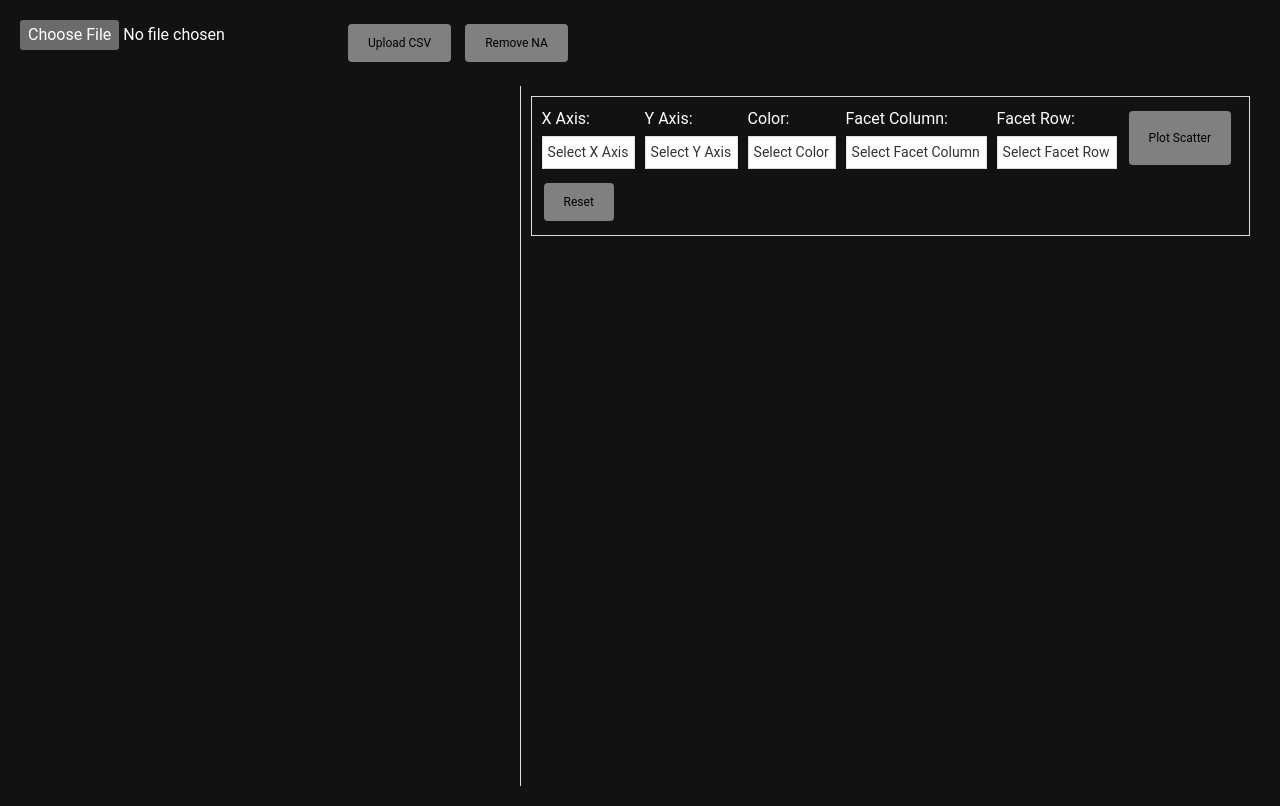
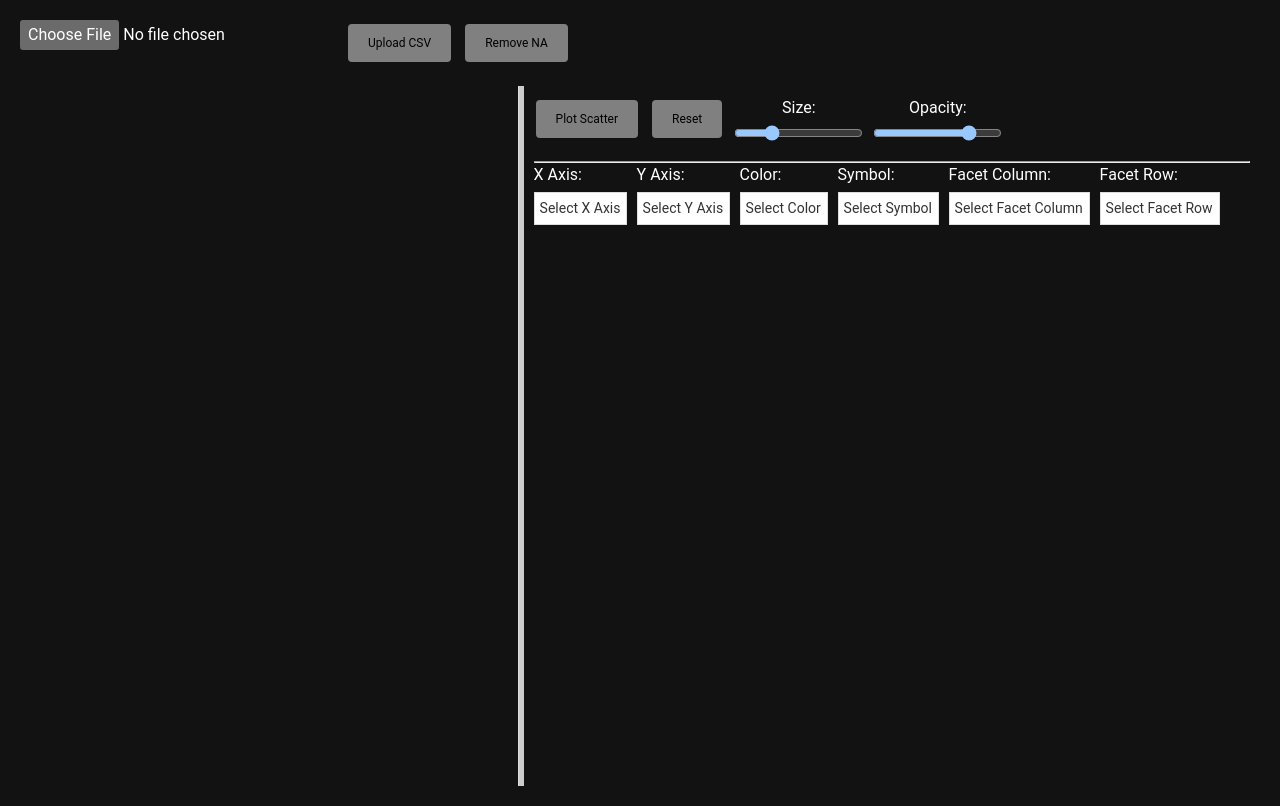
Before and after one commit to ks6pita/plot-ex, a Vue app in the folder frontend/: page / in a window 1280 px wide. Built offline with nearby package versions, Linux system fonts and the light colour scheme.

Commit message:
plot app3

```diff
--- a/frontend/src/App.vue
+++ b/frontend/src/App.vue
@@ -1,6 +1,6 @@
 <script setup lang="ts">
 import axios from "axios";
-import { ref, reactive, computed } from "vue";
+import { ref, reactive, computed, onMounted } from "vue";
 import Plotly from "plotly.js-dist-min";
 
 // APIエンドポイントの設定
@@ -36,7 +36,10 @@ const plotSettings = reactive({
   y: '',
   color: '',
   facet_col: '',
-  facet_row: ''
+  facet_row: '',
+  symbol: '',
+  size: 6,
+  opacity: 0.8
 });
 
 // プロット用のref
@@ -87,7 +90,11 @@ const handlePlot = async () => {
   }
   try {
     error.value = null; // エラーメッセージをクリア
-    const response = await axios.post(endpoint + "/plot_scatter", plotSettings); // プロット設定をサーバーに送信
+    const response = await axios.post(endpoint + "/plot_scatter", {
+      ...plotSettings,
+      size: Number(plotSettings.size),
+      opacity: Number(plotSettings.opacity)
+    }); // プロット設定をサーバーに送信
     const plotData = JSON.parse(response.data);
     Plotly.newPlot(plotRef.value, plotData.data, plotData.layout);
   } catch (error) {
@@ -103,6 +110,9 @@ const resetPlotSettings = () => {
   plotSettings.color = '';
   plotSettings.facet_col = '';
   plotSettings.facet_row = '';
+  plotSettings.symbol = '';
+  plotSettings.size = 6;
+  plotSettings.opacity = 0.8;
 };
 
 // テーブルの状態を更新する関数
@@ -135,6 +145,34 @@ const dropdownStyle = (selected: string) => {
   return selected ? { backgroundColor: 'lightblue' } : {};
 };
 
+// リサイズイベントを設定する関数
+onMounted(() => {
+  const divider = document.querySelector('.resizable-divider');
+  const leftView = document.querySelector('.left-view');
+  const rightView = document.querySelector('.right-view');
+
+  let isResizing = false;
+
+  const mouseMoveHandler = (e) => {
+    if (!isResizing) return;
+
+    const offsetRight = document.body.offsetWidth - (e.clientX - document.body.offsetLeft);
+    leftView.style.flex = `0 0 ${e.clientX - document.body.offsetLeft}px`;
+    rightView.style.flex = `0 0 ${offsetRight}px`;
+  };
+
+  const mouseUpHandler = () => {
+    isResizing = false;
+    document.removeEventListener('mousemove', mouseMoveHandler);
+    document.removeEventListener('mouseup', mouseUpHandler);
+  };
+
+  divider.addEventListener('mousedown', (e) => {
+    isResizing = true;
+    document.addEventListener('mousemove', mouseMoveHandler);
+    document.addEventListener('mouseup', mouseUpHandler);
+  });
+});
 </script>
 
 <template>
@@ -156,7 +194,7 @@ const dropdownStyle = (selected: string) => {
       <div class="left-view">
         <!-- オリジナルデータテーブルの情報表示 -->
         <div v-if="tableState.data.length > 0 && tableState.headers.length > 0" class="table-info">
-          <p>Original Data - Columns: {{ tableState.headers.length }}, Rows: {{ tableState.data.length }}</p>
+          <p>Columns: {{ tableState.headers.length }}, Rows: {{ tableState.data.length }}</p>
         </div>
 
         <!-- オリジナルデータテーブルの表示 -->
@@ -180,18 +218,24 @@ const dropdownStyle = (selected: string) => {
         </div>
 
         <!-- describedテーブルの表示 -->
-        <div style="margin-top: 30px;" v-if="tableState.dataDescribed.length > 0 && tableState.headersDescribed.length > 0">
+        <div style="margin-top: 30px;" v-if="tableState.dataDescribed.length > 0 && tableState.headersDescribed.length > 0" class="table-container">
           <table>
             <thead>
               <tr>
-                <th v-for="header in tableState.headersDescribed" :key="header">
+                <th class="sticky-column">
+                  <div class="header-cell">ColumnName</div>
+                </th>
+                <th v-for="header in tableState.headersDescribed.slice(1)" :key="header">
                   <div class="header-cell">{{ header }}</div>
                 </th>
               </tr>
             </thead>
             <tbody>
               <tr v-for="(row, rowIndex) in tableState.dataDescribed" :key="rowIndex">
-                <td v-for="header in tableState.headersDescribed" :key="header">
+                <td class="sticky-column">
+                  {{ row['ColumnName'] }}
+                </td>
+                <td v-for="header in tableState.headersDescribed.slice(1)" :key="header">
                   {{ row[header] === null ? '-' : row[header] }}
                 </td>
               </tr>
@@ -200,8 +244,23 @@ const dropdownStyle = (selected: string) => {
         </div>
       </div>
 
+      <div class="resizable-divider"></div> <!-- 追加 -->
+
       <div class="right-view">
         <!-- 散布図プロットの設定 -->
+        <div class="plot-controls">
+          <button type="button" @click="handlePlot">Plot Scatter</button>
+          <button type="button" @click="resetPlotSettings">Reset</button>
+          <label>
+            Size:
+            <input type="range" v-model="plotSettings.size" min="1" max="20" step="1">
+          </label>
+          <label>
+            Opacity:
+            <input type="range" v-model="plotSettings.opacity" min="0.1" max="1" step="0.1">
+          </label>
+        </div>
+        <hr>
         <div class="plot-settings">
           <label>
             X Axis:
@@ -225,6 +284,13 @@ const dropdownStyle = (selected: string) => {
             </select>
           </label>
           <label>
+            Symbol:
+            <select v-model="plotSettings.symbol" :style="dropdownStyle(plotSettings.symbol)">
+              <option value="">Select Symbol</option>
+              <option v-for="header in getNonNumericColumns" :key="header" :value="header">{{ header }}</option>
+            </select>
+          </label>
+          <label>
             Facet Column:
             <select v-model="plotSettings.facet_col" :style="dropdownStyle(plotSettings.facet_col)">
               <option value="">Select Facet Column</option>
@@ -238,8 +304,6 @@ const dropdownStyle = (selected: string) => {
               <option v-for="header in getNonNumericColumns" :key="header" :value="header">{{ header }}</option>
             </select>
           </label>
-          <button type="button" @click="handlePlot">Plot Scatter</button>
-          <button type="button" @click="resetPlotSettings">Reset</button>
         </div>
 
         <!-- プロットエリア -->
@@ -332,12 +396,9 @@ tr:nth-child(even) {
 
 /* プロット設定のスタイル */
 .plot-settings {
-  margin-bottom: 20px;
   display: flex;
   flex-wrap: wrap;
   gap: 10px;
-  padding: 10px;
-  border: 1px solid #ddd;
 }
 .plot-settings label {
   display: flex;
@@ -347,15 +408,49 @@ tr:nth-child(even) {
   margin-top: 5px;
   padding: 5px;
   font-size: 14px;
-  border: 1px solid #ddd; /* ボックスの枠を追加 */
-  background-color: #ffffff; /* デフォルトの背景色に戻す */
+  border: 1px solid #ddd;
+  background-color: #ffffff;
   color: #333;
+}
+.plot-controls {
+  display: flex;
+  gap: 10px;
+  margin-bottom: 20px;
+}
+.plot-controls button {
+  margin-top: auto;
+  margin-bottom: auto;
+}
+.plot-controls label {
+  display: flex;
+  flex-direction: column;
+  align-items: center;
+}
+.plot-controls input[type="range"] {
+  margin-top: 5px;
 }
 
 /* Split viewのスタイル */
 .split-view {
   display: flex;
   height: calc(100vh - 100px); /* コントロールエリアの高さを引いた高さを設定 */
+}
+
+.resizable-divider {
+  width: 5px;
+  cursor: ew-resize;
+  background-color: #ccc;
+  position: relative;
+}
+
+.resizable-divider:after {
+  content: '';
+  display: block;
+  height: 100%;
+  width: 100%;
+  position: absolute;
+  left: 0;
+  top: 0;
 }
 
 .left-view {
@@ -381,4 +476,12 @@ tr:nth-child(even) {
   flex: 1;
   margin-top: 20px;
 }
+
+/* Sticky column */
+.sticky-column {
+  position: sticky;
+  left: 0;
+  background-color: #f2f2f2;
+  z-index: 2;
+}
 </style>
```
Also changed, not shown: 1 other file (tests, documents, lock files or other folders).
